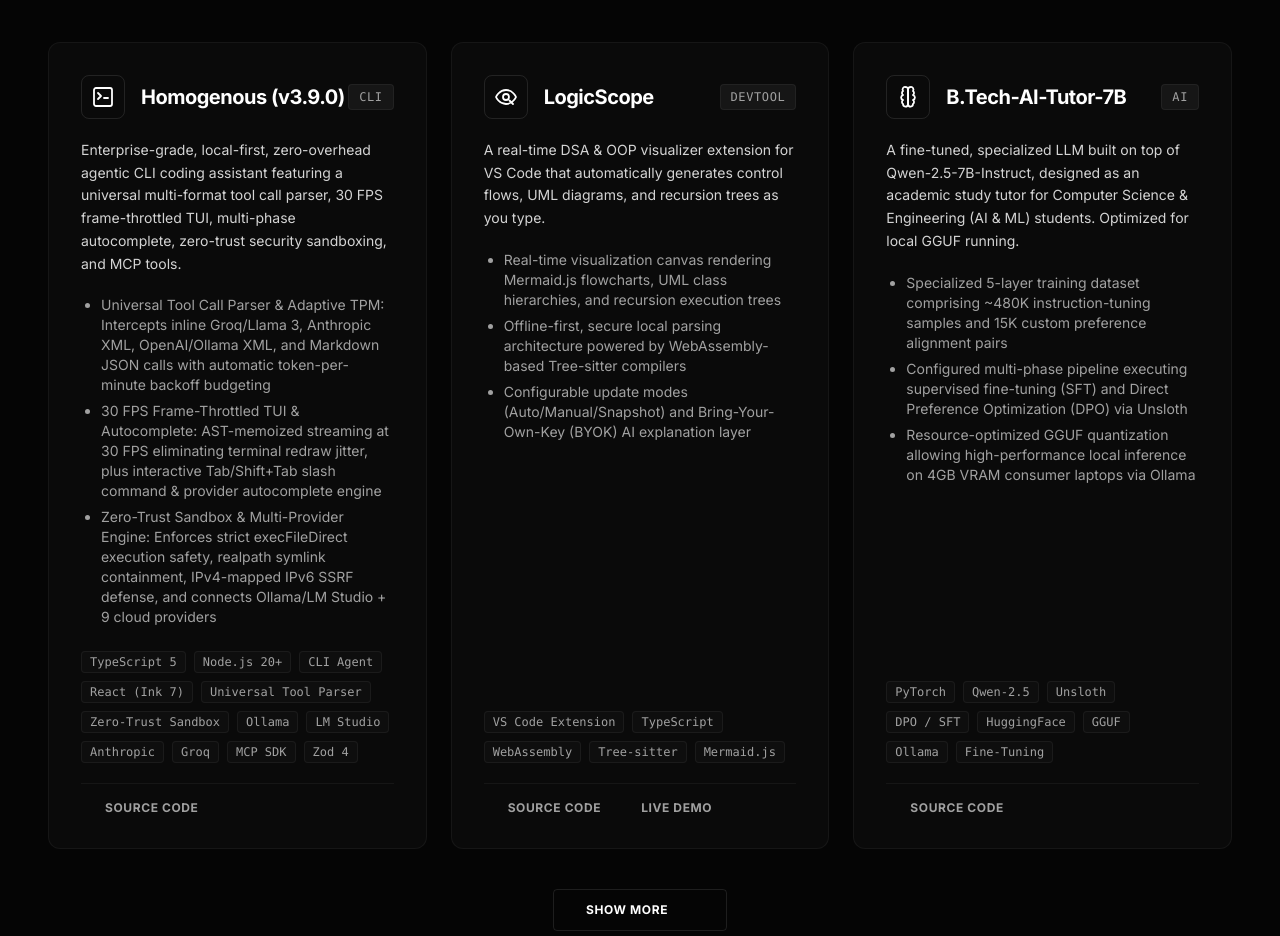
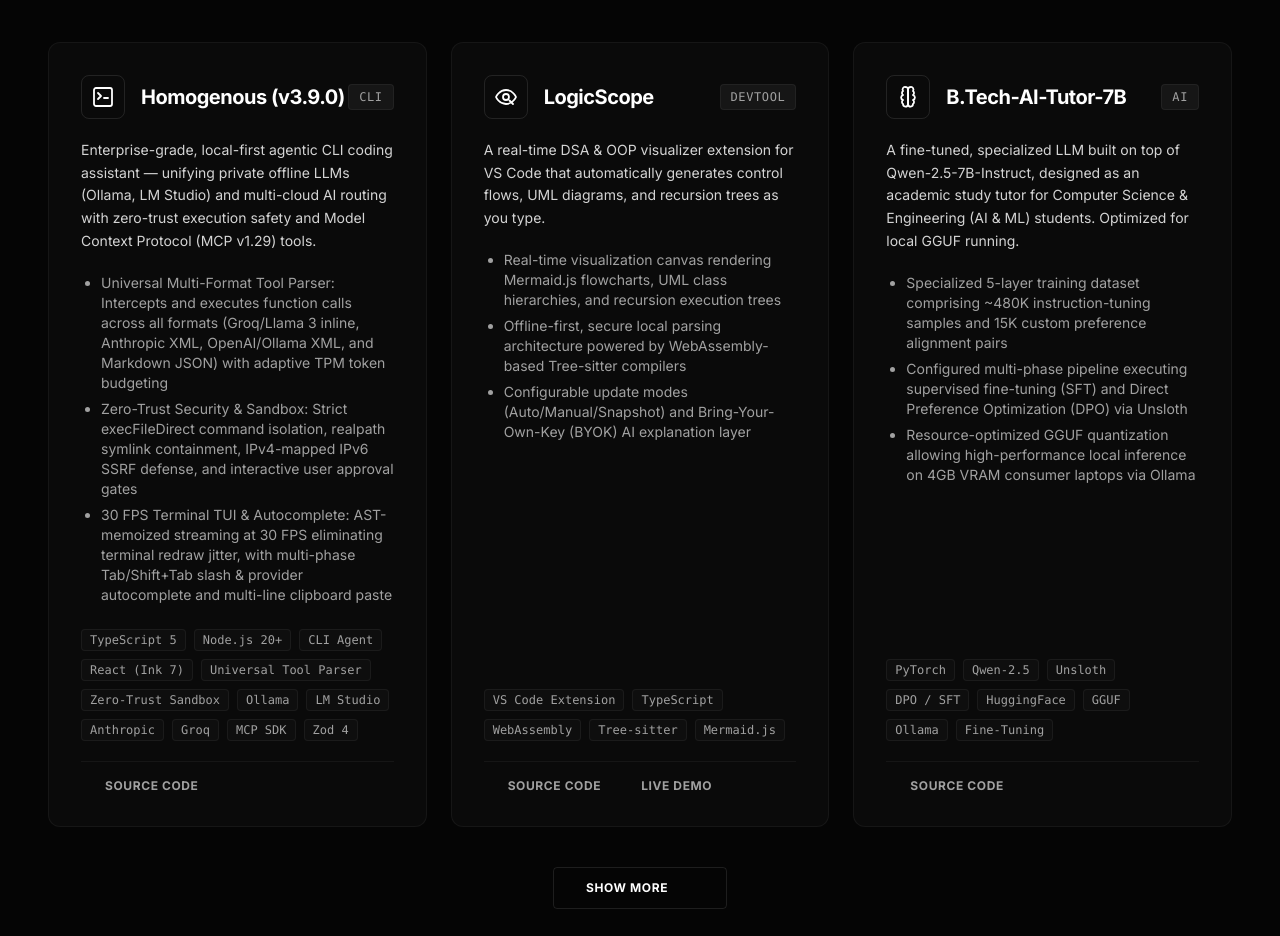
Before and after one commit to CODExGAMERZ/CodexGamerz.github.io, a React (Vite) app: page / in a window 1280 px wide. Shown: the part 2240-3176 px from the top of the page. Built offline with nearby package versions, Linux system fonts and the light colour scheme; no server answers; some icons are missing.

Commit message:
docs: refine Homogenous description with crisp executive summary and feature points

```diff
--- a/src/App.jsx
+++ b/src/App.jsx
@@ -714,11 +714,11 @@
       icon: <TerminalIcon />,
       title: "Homogenous (v3.9.0)",
       category: "cli",
-      desc: "Enterprise-grade, local-first, zero-overhead agentic CLI coding assistant featuring a universal multi-format tool call parser, 30 FPS frame-throttled TUI, multi-phase autocomplete, zero-trust security sandboxing, and MCP tools.",
-      features: [
-        "Universal Tool Call Parser & Adaptive TPM: Intercepts inline Groq/Llama 3, Anthropic XML, OpenAI/Ollama XML, and Markdown JSON calls with automatic token-per-minute backoff budgeting",
-        "30 FPS Frame-Throttled TUI & Autocomplete: AST-memoized streaming at 30 FPS eliminating terminal redraw jitter, plus interactive Tab/Shift+Tab slash command & provider autocomplete engine",
-        "Zero-Trust Sandbox & Multi-Provider Engine: Enforces strict execFileDirect execution safety, realpath symlink containment, IPv4-mapped IPv6 SSRF defense, and connects Ollama/LM Studio + 9 cloud providers"
+      desc: "Enterprise-grade, local-first agentic CLI coding assistant — unifying private offline LLMs (Ollama, LM Studio) and multi-cloud AI routing with zero-trust execution safety and Model Context Protocol (MCP v1.29) tools.",
+      features: [
+        "Universal Multi-Format Tool Parser: Intercepts and executes function calls across all formats (Groq/Llama 3 inline, Anthropic XML, OpenAI/Ollama XML, and Markdown JSON) with adaptive TPM token budgeting",
+        "Zero-Trust Security & Sandbox: Strict execFileDirect command isolation, realpath symlink containment, IPv4-mapped IPv6 SSRF defense, and interactive user approval gates",
+        "30 FPS Terminal TUI & Autocomplete: AST-memoized streaming at 30 FPS eliminating terminal redraw jitter, with multi-phase Tab/Shift+Tab slash & provider autocomplete and multi-line clipboard paste"
       ],
       tags: ["TypeScript 5", "Node.js 20+", "CLI Agent", "React (Ink 7)", "Universal Tool Parser", "Zero-Trust Sandbox", "Ollama", "LM Studio", "Anthropic", "Groq", "MCP SDK", "Zod 4"],
       links: [
```
Also changed, not shown: 2 other files (tests, documents, lock files or other folders).
